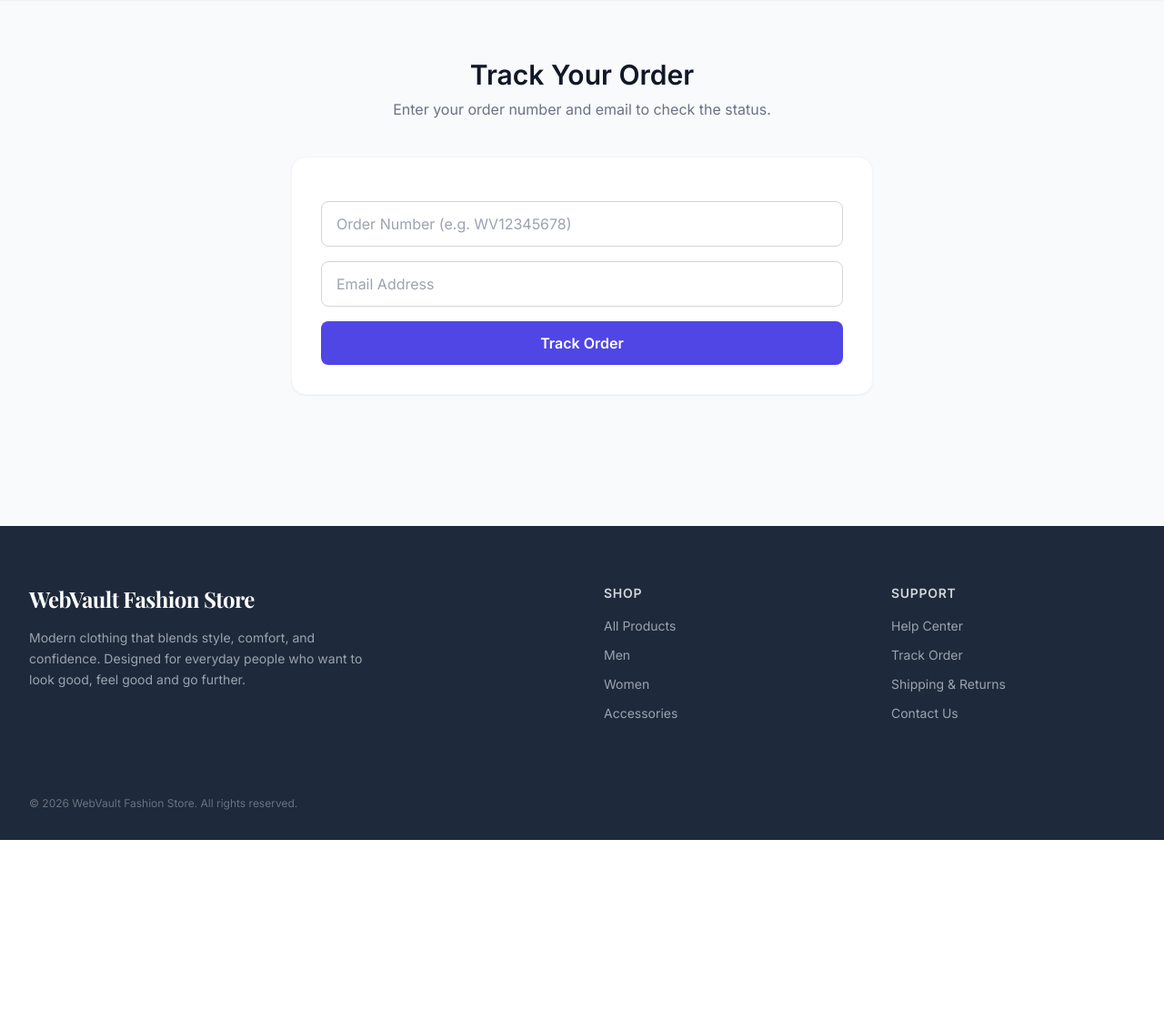
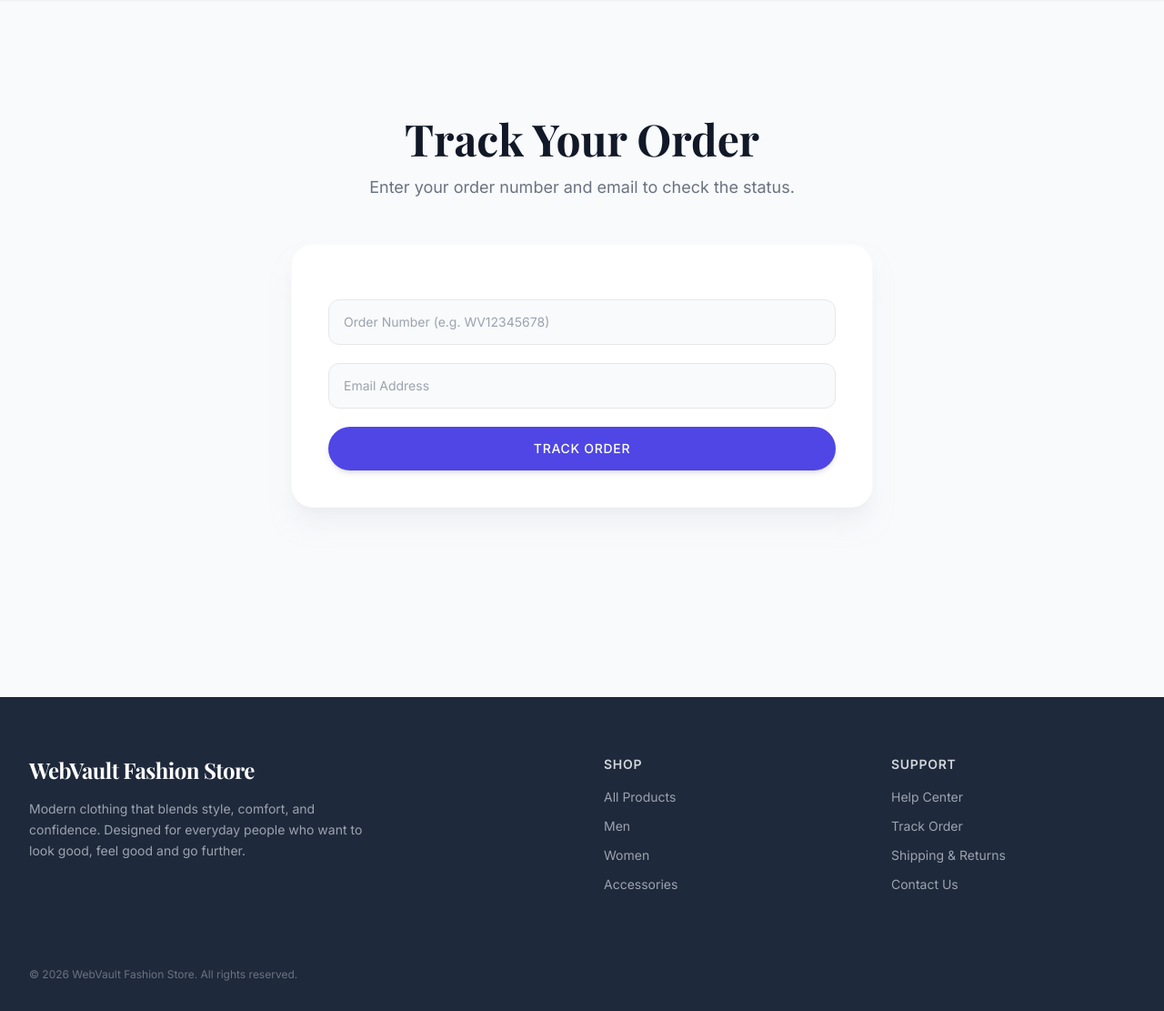
Before and after one commit to Rayflex189/webvault-fashion-commerce, a Django app: template templates/accounts/track.html in a window 1280 px wide. Shown: the part 80-1191 px from the top of the page at 91% size. Before the commit the page ends 1003 px from the top, so only its background shows below. Run offline with Django 5.2, Linux system fonts and the light colour scheme; the template is opened without the code that fills it, so the values that code supplies are empty; data comes from the database, SQL or seed files in the repository; some libraries are stand-ins or nearby versions.

Commit message:
Update track.html
Save

```diff
--- a/templates/accounts/track.html
+++ b/templates/accounts/track.html
@@ -2,48 +2,76 @@
 {% block title %}Track Your Order{% endblock %}
 
 {% block content %}
-<div class="max-w-2xl mx-auto px-4 py-16">
+<div class="max-w-2xl mx-auto px-4 py-24 md:py-32">
 
-    <div class="text-center mb-10">
-        <h1 class="text-3xl font-bold mb-2">Track Your Order</h1>
-        <p class="text-gray-500">Enter your order number and email to check the status.</p>
+    <!-- Page Header -->
+    <div class="text-center mb-12">
+        <h1 class="font-serif text-4xl md:text-5xl font-bold text-gray-900 mb-4">Track Your Order</h1>
+        <p class="text-lg text-gray-500 font-light">Enter your order number and email to check the status.</p>
     </div>
 
-    <div class="bg-white rounded-2xl shadow-sm border border-gray-100 p-8">
-        <form method="POST" class="space-y-4">
+    <!-- Main Card -->
+    <div class="bg-white rounded-3xl shadow-xl shadow-gray-200/50 border border-gray-50 p-8 md:p-10">
+
+        <!-- Search Form -->
+        <form method="POST" class="space-y-5">
             {% csrf_token %}
-            <input type="text" name="order_number" placeholder="Order Number (e.g. WV12345678)" required class="w-full border border-gray-300 rounded-lg px-4 py-3 focus:outline-none focus:border-[var(--primary-color)]">
-            <input type="email" name="email" placeholder="Email Address" required class="w-full border border-gray-300 rounded-lg px-4 py-3 focus:outline-none focus:border-[var(--primary-color)]">
-            <button type="submit" class="w-full bg-[var(--primary-color)] text-white py-3 rounded-lg font-bold hover:opacity-90 transition">Track Order</button>
+
+            <div>
+                <input type="text" name="order_number" placeholder="Order Number (e.g. WV12345678)" required
+                       class="w-full bg-gray-50 border border-gray-200 rounded-xl px-4 py-3.5 text-sm text-gray-900 placeholder-gray-400 focus:outline-none focus:ring-2 focus:ring-[var(--primary-color)]/20 focus:border-[var(--primary-color)] transition duration-200">
+            </div>
+
+            <div>
+                <input type="email" name="email" placeholder="Email Address" required
+                       class="w-full bg-gray-50 border border-gray-200 rounded-xl px-4 py-3.5 text-sm text-gray-900 placeholder-gray-400 focus:outline-none focus:ring-2 focus:ring-[var(--primary-color)]/20 focus:border-[var(--primary-color)] transition duration-200">
+            </div>
+
+            <button type="submit"
+                    class="w-full bg-[var(--primary-color)] text-white py-3.5 rounded-full font-medium text-sm tracking-wider uppercase hover:opacity-90 transition duration-300 shadow-md shadow-[var(--primary-color)]/20 mt-2">
+                Track Order
+            </button>
         </form>
 
+        <!-- Error Message -->
         {% if error %}
-        <div class="mt-4 p-4 bg-red-50 border border-red-200 rounded-lg">
+        <div class="mt-6 p-4 bg-red-50 border border-red-100 rounded-xl flex items-start gap-3">
+            <svg class="w-5 h-5 text-red-500 mt-0.5 shrink-0" fill="none" stroke="currentColor" viewBox="0 0 24 24">
+                <path stroke-linecap="round" stroke-linejoin="round" stroke-width="2" d="M12 8v4m0 4h.01M21 12a9 9 0 11-18 0 9 9 0 0118 0z"/>
+            </svg>
             <p class="text-sm text-red-700">{{ error }}</p>
         </div>
         {% endif %}
 
+        <!-- Order Result -->
         {% if order %}
-        <div class="mt-6 border-t border-gray-100 pt-6">
-            <div class="flex justify-between items-start mb-4">
+        <div class="mt-8 border-t border-gray-100 pt-8">
+
+            <div class="flex justify-between items-start mb-6">
                 <div>
-                    <p class="text-xs text-gray-500 uppercase font-semibold">Order Number</p>
-                    <p class="text-lg font-bold">{{ order.order_number }}</p>
+                    <p class="text-[11px] font-semibold text-gray-500 uppercase tracking-wider mb-1">Order Number</p>
+                    <p class="font-serif text-2xl font-bold text-gray-900">{{ order.order_number }}</p>
                 </div>
-                <span class="text-xs px-3 py-1 rounded-full
-                    {% if order.status == 'paid' %}bg-green-100 text-green-700
-                    {% elif order.status == 'pending' %}bg-yellow-100 text-yellow-700
-                    {% else %}bg-blue-100 text-blue-700{% endif %}">
+                <span class="text-[10px] font-bold px-3 py-1.5 rounded-full uppercase tracking-wider
+                    {% if order.status == 'paid' %}bg-green-50 text-green-700
+                    {% elif order.status == 'pending' %}bg-yellow-50 text-yellow-700
+                    {% else %}bg-blue-50 text-blue-700{% endif %}">
                     {{ order.get_status_display }}
                 </span>
             </div>
 
-            <p class="text-sm text-gray-600">Placed on {{ order.created_at|date:"M d, Y" }}</p>
-            <p class="text-sm text-gray-600 mt-1">{{ order.items.count }} item{{ order.items.count|pluralize }} — Total: {{ order.currency }} {{ order.total|floatformat:2 }}</p>
+            <div class="space-y-2 mb-8">
+                <p class="text-sm text-gray-500 font-light">Placed on <span class="font-medium text-gray-800">{{ order.created_at|date:"M d, Y" }}</span></p>
+                <p class="text-sm text-gray-500 font-light">{{ order.items.count }} item{{ order.items.count|pluralize }} — Total: <span class="font-medium text-gray-800">{{ order.currency }} {{ order.total|floatformat:2 }}</span></p>
+            </div>
 
-            <a href="{% url 'orders:detail' order.order_number %}" class="mt-6 block text-center bg-[var(--primary-color)] text-white py-3 rounded-lg font-bold hover:opacity-90 transition">View Full Details</a>
+            <a href="{% url 'orders:detail' order.order_number %}"
+               class="block text-center bg-[var(--secondary-color)] text-white py-3.5 rounded-full font-medium text-sm tracking-wider uppercase hover:opacity-90 transition duration-300 shadow-md">
+                View Full Details
+            </a>
         </div>
         {% endif %}
+
     </div>
 </div>
 {% endblock %}
```
